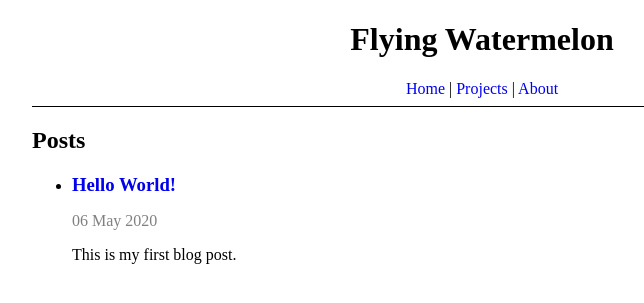
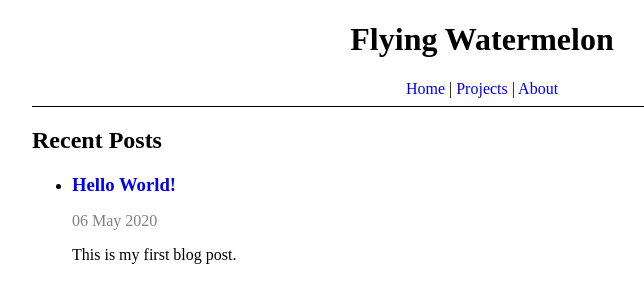
Before and after one commit to flying-watermelon/blog, a Jekyll site: the page built from index.html, in a window 1280 px wide. Shown: the top 303 px of the page, without its empty margins (158-802 px from the left). Built offline with Jekyll 4.4.1, drawn with Linux system fonts in a browser that asks for light colours.

Commit message:
Fixed some wordings.

```diff
--- a/index.html
+++ b/index.html
@@ -3,11 +3,13 @@ layout: default
 title: Home
 ---
 
-<h2>Posts</h2>
+<h2>Recent Posts</h2>
 <ul>
     {% for post in site.posts %}
     <li>
-        <h3 class="blog-list-title"><a href="{{ post.url | absolute_url }}">{{ post.title }}</a></h3>
+        <h3 class="blog-list-title">
+            <a href="{{ post.url | absolute_url }}">{{ post.title }}</a>
+        </h3>
         <p class="blog-metadata">{{ post.date | date_to_long_string }}</p>
         <p>{{ post.excerpt }}</p>
     </li>
```
